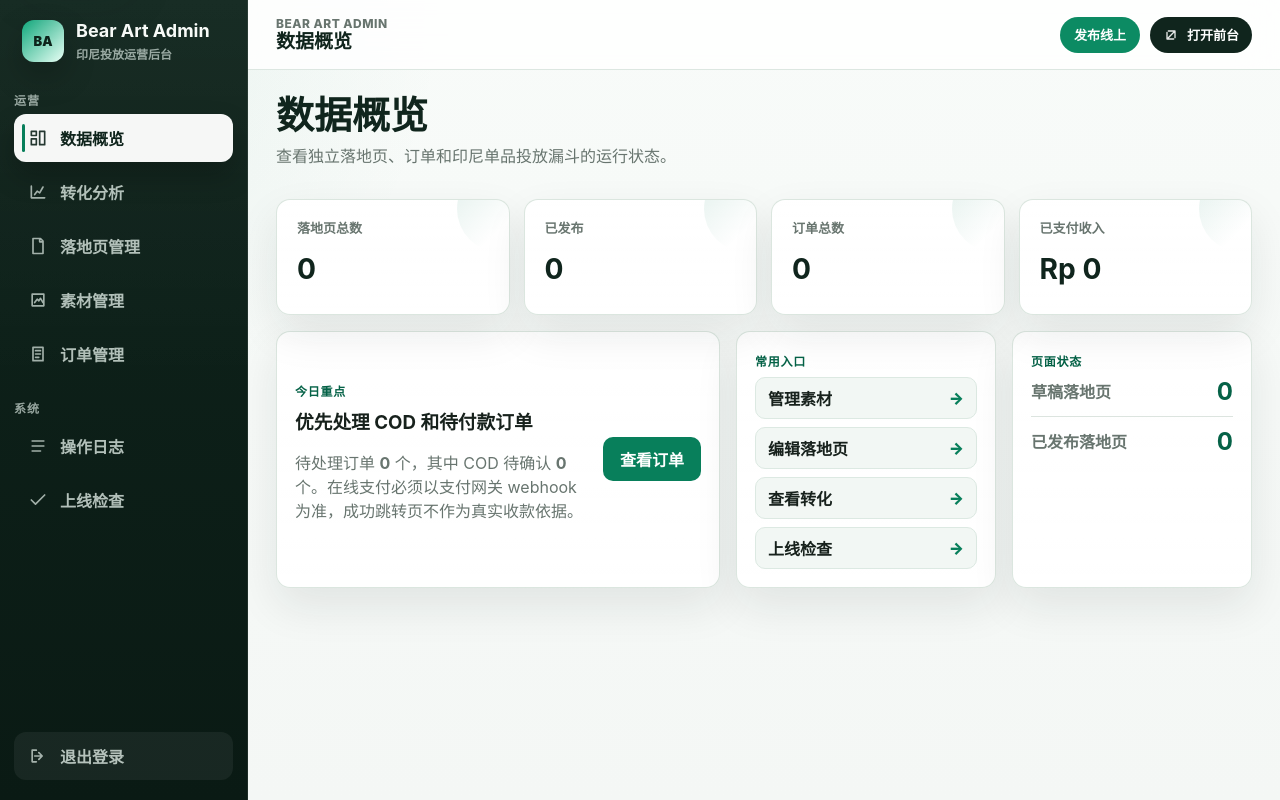
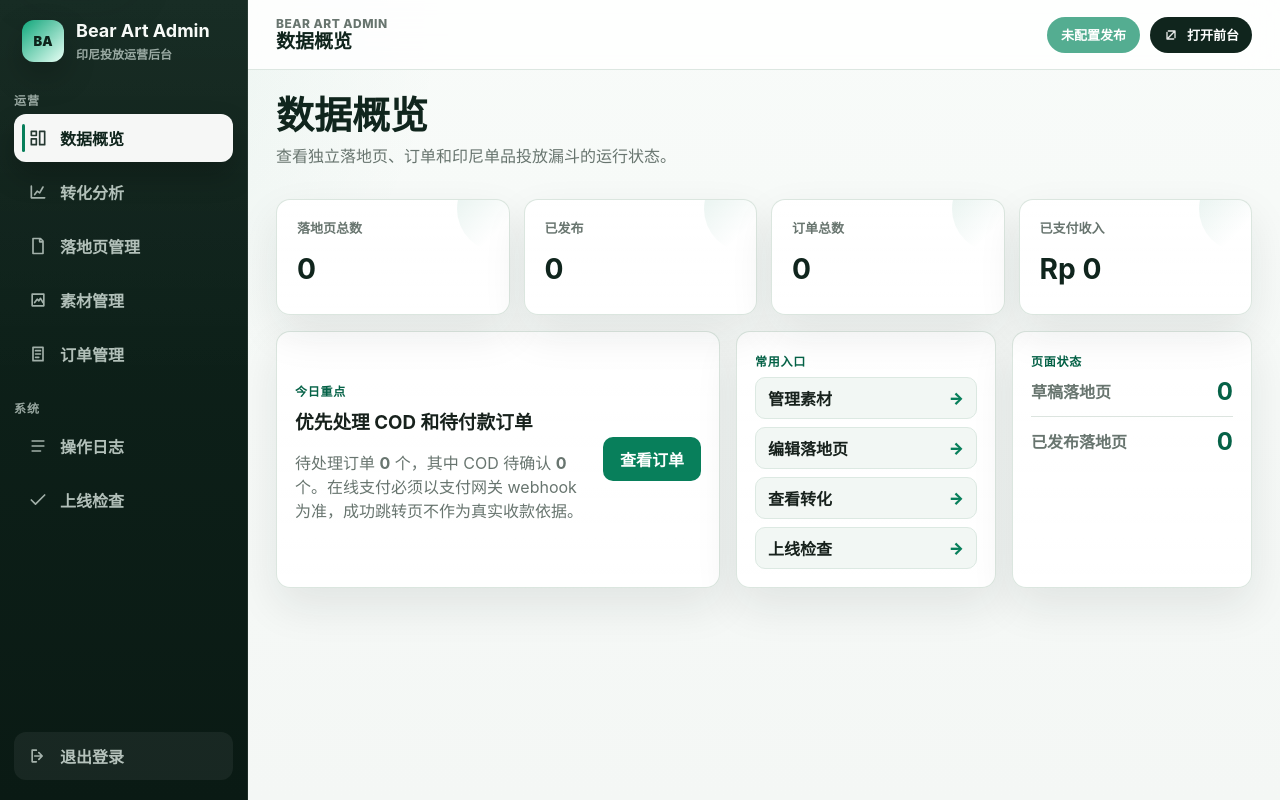
Before and after one commit to starmapapple/BearArt, a Next.js app: page /admin in a window 1280 px wide. Built offline with nearby package versions, Linux system fonts and the light colour scheme; no server answers; the database is empty.

Commit message:
Fix deploy hook status in admin

```diff
--- a/app/api/admin/deploy/route.js
+++ b/app/api/admin/deploy/route.js
@@ -1,5 +1,11 @@
 import { NextResponse } from "next/server";
 import { writeAuditLog } from "@/lib/auditLog";
+
+export async function GET() {
+  return NextResponse.json({
+    configured: Boolean(process.env.VERCEL_DEPLOY_HOOK_URL)
+  });
+}
 
 export async function POST() {
   const hookUrl = process.env.VERCEL_DEPLOY_HOOK_URL;
--- a/components/AdminDeployButton.jsx
+++ b/components/AdminDeployButton.jsx
@@ -1,13 +1,39 @@
 "use client";
 
-import { useState } from "react";
+import { useEffect, useState } from "react";
 
 export default function AdminDeployButton() {
   const [status, setStatus] = useState("idle");
   const [message, setMessage] = useState("");
+  const [isConfigured, setIsConfigured] = useState(null);
+
+  useEffect(() => {
+    let isMounted = true;
+
+    async function checkDeployHook() {
+      try {
+        const response = await fetch("/api/admin/deploy", { cache: "no-store" });
+        const data = await response.json();
+
+        if (isMounted) {
+          setIsConfigured(Boolean(data.configured));
+        }
+      } catch {
+        if (isMounted) {
+          setIsConfigured(false);
+        }
+      }
+    }
+
+    checkDeployHook();
+
+    return () => {
+      isMounted = false;
+    };
+  }, []);
 
   async function deploy() {
-    if (status === "loading") return;
+    if (status === "loading" || isConfigured === false) return;
     const confirmed = window.confirm("确认发布到线上？Vercel 会用当前 GitHub 代码重新构建正式站。");
     if (!confirmed) return;
 
@@ -33,10 +59,19 @@ export default function AdminDeployButton() {
     }
   }
 
+  const isDisabled = status === "loading" || isConfigured !== true;
+  const buttonText = isConfigured === false ? "未配置发布" : status === "loading" ? "发布中..." : "发布线上";
+
   return (
     <div className="admin-deploy-control">
-      <button className="admin-deploy-button" type="button" onClick={deploy} disabled={status === "loading"}>
-        {status === "loading" ? "发布中..." : "发布线上"}
+      <button
+        className="admin-deploy-button"
+        type="button"
+        onClick={deploy}
+        disabled={isDisabled}
+        title={isConfigured === false ? "缺少 VERCEL_DEPLOY_HOOK_URL" : "发布到线上"}
+      >
+        {buttonText}
       </button>
       {message ? <span className={`admin-deploy-message is-${status}`}>{message}</span> : null}
     </div>
```
